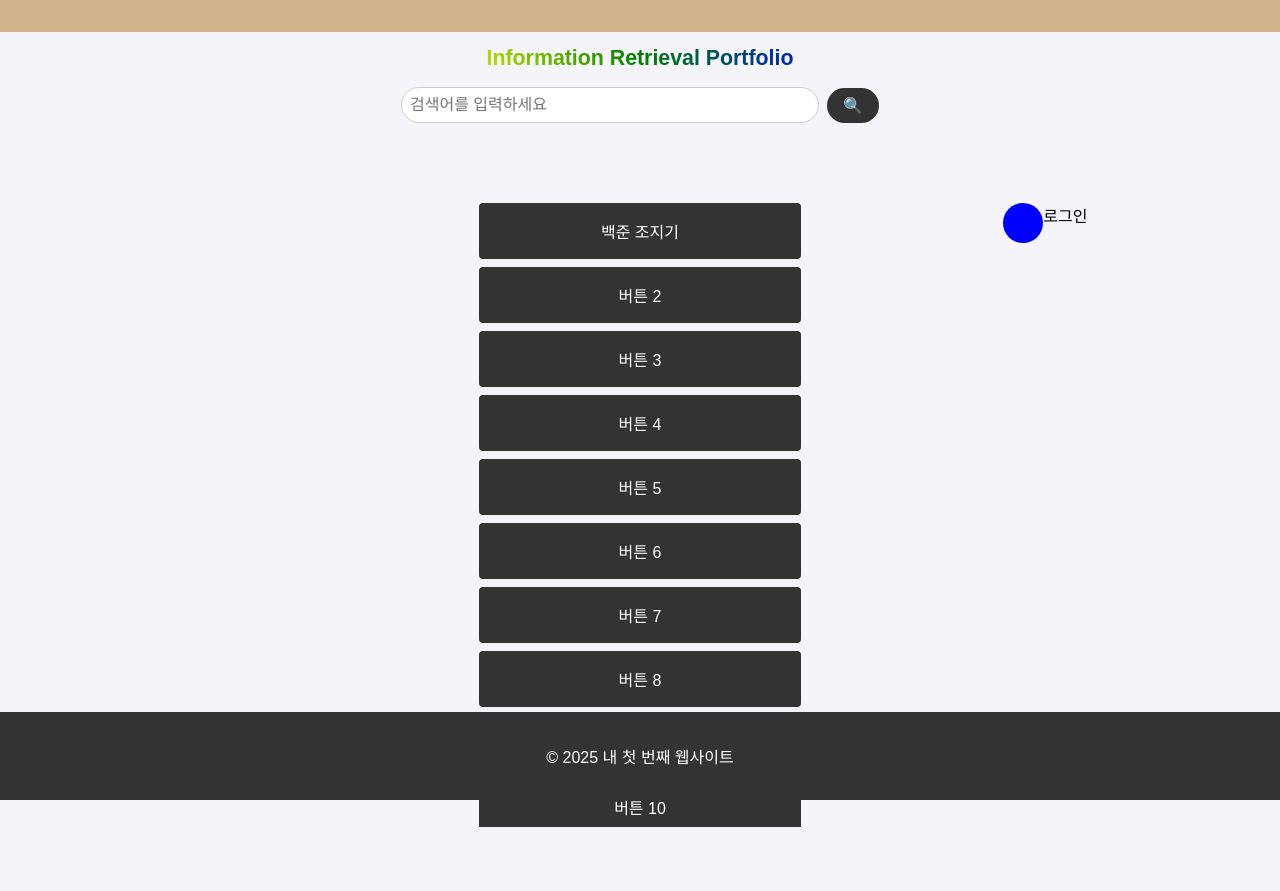
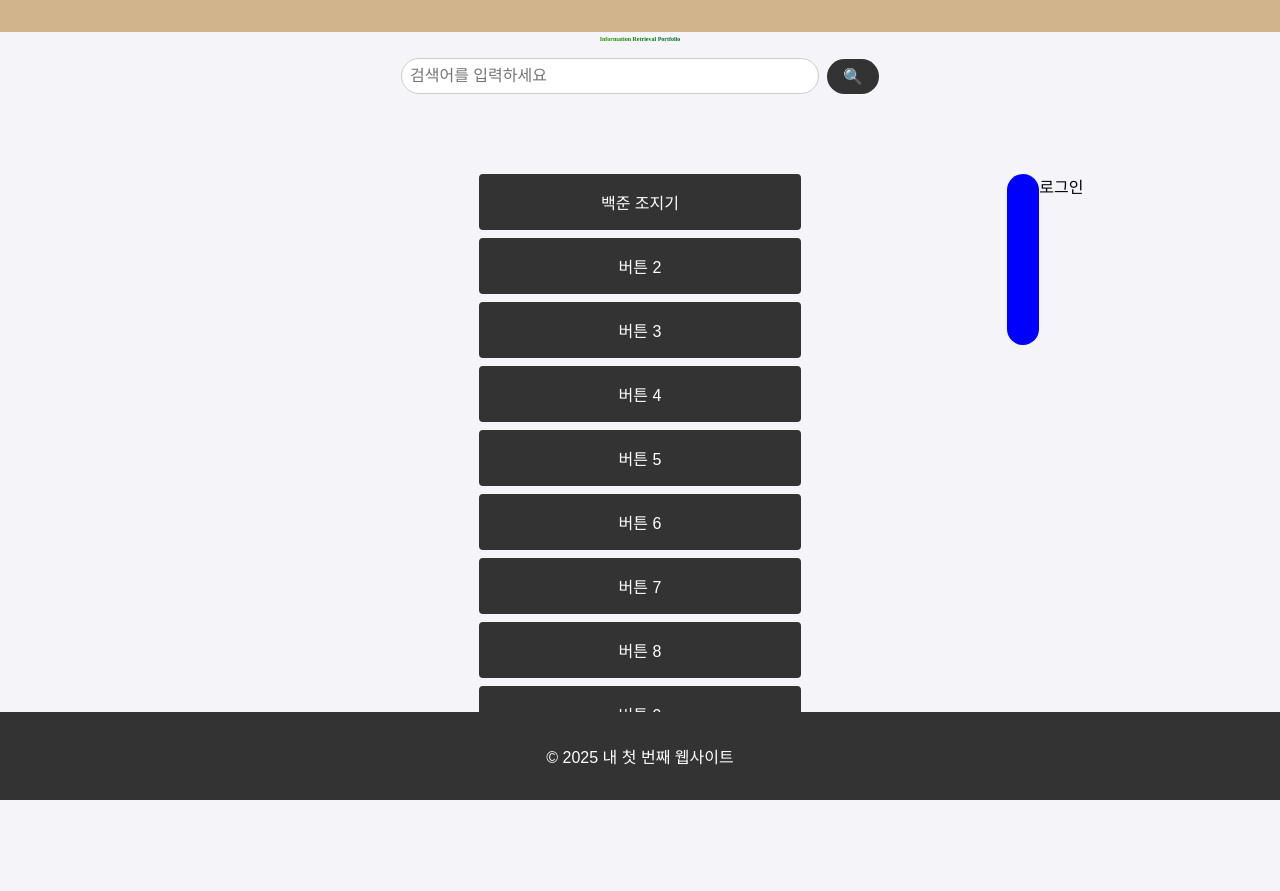
Before and after one commit to Code-Crane/my-first-repo, a plain HTML site: page index.html in a window 1280 px wide. After the commit the page ends 862 px from the top, so only its background shows below. Drawn offline with Linux system fonts and the light colour scheme.

Commit message:
index.html

```diff
--- a/index.html
+++ b/index.html
@@ -125,7 +125,7 @@
 </head>
 <body>
     <header style="background-color: #d2b48c;"></header>
-        <h1 style="font-size: 16pt; background: linear-gradient(45deg, red, orange, yellow, green, blue, indigo, violet);
+        <h1 style="font-size: 6px; font-family: serif; background: linear-gradient(45deg, red, orange, yellow, green, blue, indigo, violet);
             -webkit-background-clip: text;
             -webkit-text-fill-color: transparent;
             animation: rainbow 3s linear infinite;"> Information Retrieval Portfolio </h1>
@@ -158,7 +158,7 @@
             <!-- ...other grid cells can be filled as needed... -->
             <div class="button-container">
                 <!-- 20 buttons -->
-                <button> 백준 조지기 </button>
+                <button onclick="location.href='https://www.acmicpc.net/'"> 백준 조지기 </button>
                 <button>버튼 2</button>
                 <button>버튼 3</button>
                 <button>버튼 4</button>
@@ -182,7 +182,7 @@
             </div>
             <div class="login-container" style="background-color: transparent; border: none; box-shadow: none;">
                 <form action="login.html" method="get"></form>
-                    <button style="background-color: blue; color: white; border: none; padding: 0; cursor: pointer; border-radius: 50%; font-size: 1rem; width: 40px; height: 40px;"></button>
+                    <button style="background-color: blue; color: white; border: none; padding: 0.5rem 1rem; cursor: pointer; border-radius: 20px; font-size: 1rem; transition: box-shadow 0.3s ease;"></button>
                         로그인
                     </button>
                     <style>
```
